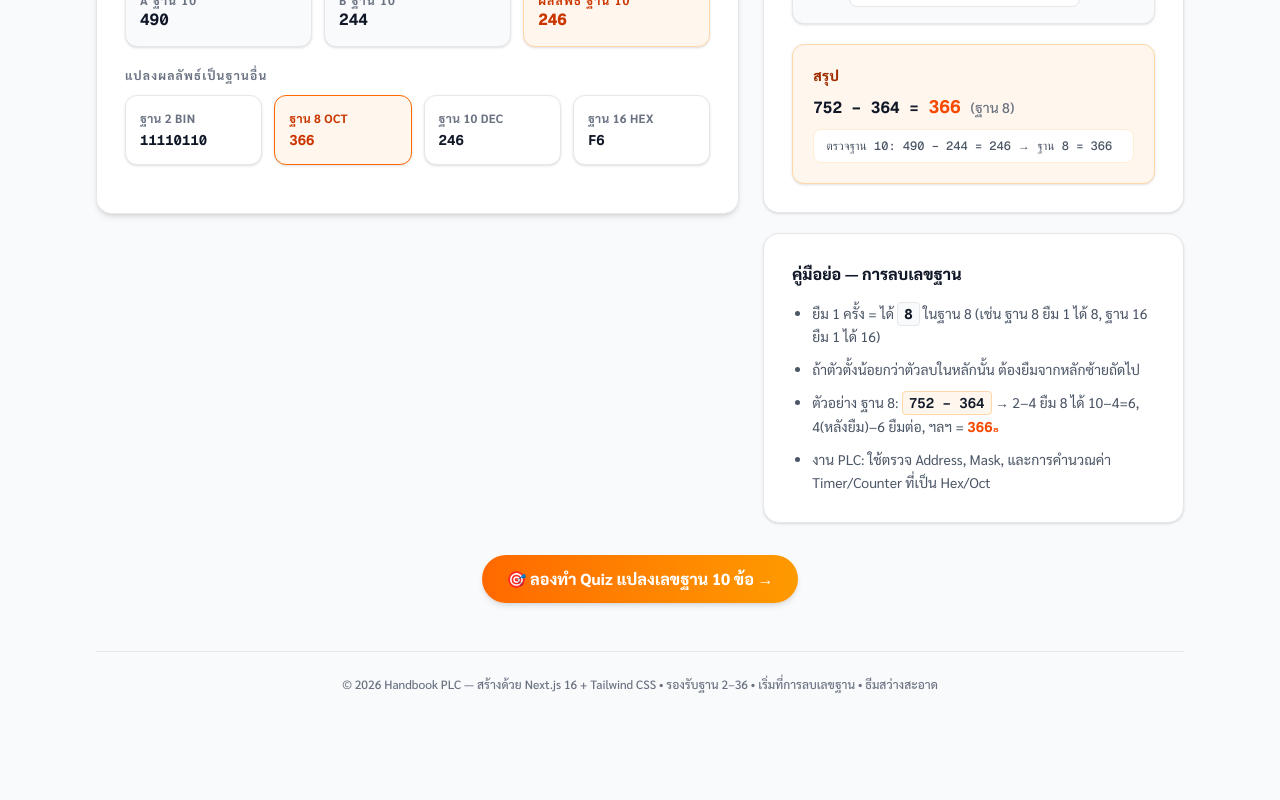
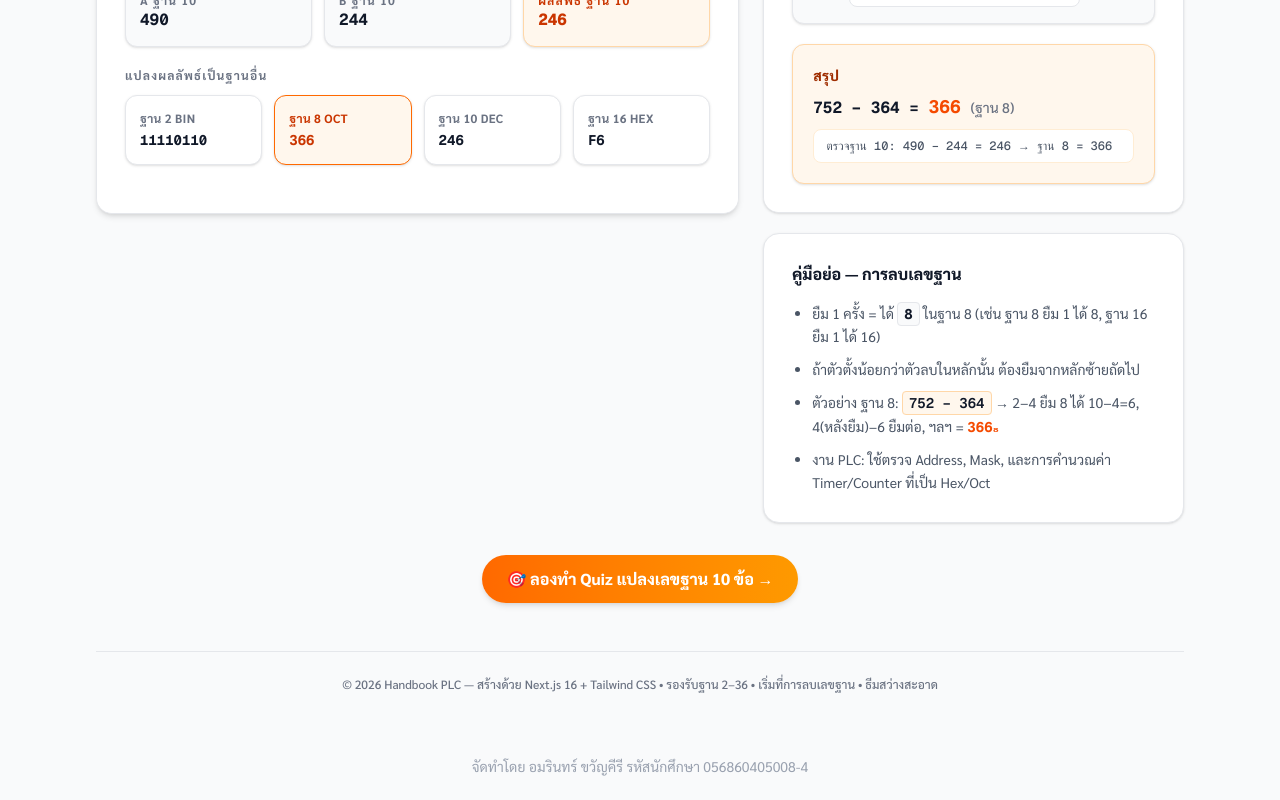
Before and after one commit to Guy2547/WED-PLC, a Next.js app: page / in a window 1280 px wide. Shown: the part 1115-1915 px from the top of the page. Before the commit the page ends 1847 px from the top, so only its background shows below. Built offline with nearby package versions, Linux system fonts and the light colour scheme.

Commit message:
chore(layout): add minimal Credits footer — จัดทำโดย อมรินทร์ ขวัญคีรี 056860405008-4

```diff
--- a/src/app/layout.tsx
+++ b/src/app/layout.tsx
@@ -31,7 +31,10 @@ export default function RootLayout({ children }: LayoutProps<"/">) {
       className={`${geistSans.variable} ${geistMono.variable} ${sarabun.variable} h-full antialiased`}
     >
       <body className="min-h-full flex flex-col bg-gray-50 text-gray-800 font-sans">
-        {children}
+        <div className="flex-1 flex flex-col">{children}</div>
+        <footer className="w-full py-6 text-center text-sm text-gray-400">
+          จัดทำโดย อมรินทร์ ขวัญคีรี รหัสนักศึกษา 056860405008-4
+        </footer>
       </body>
     </html>
   );
```
